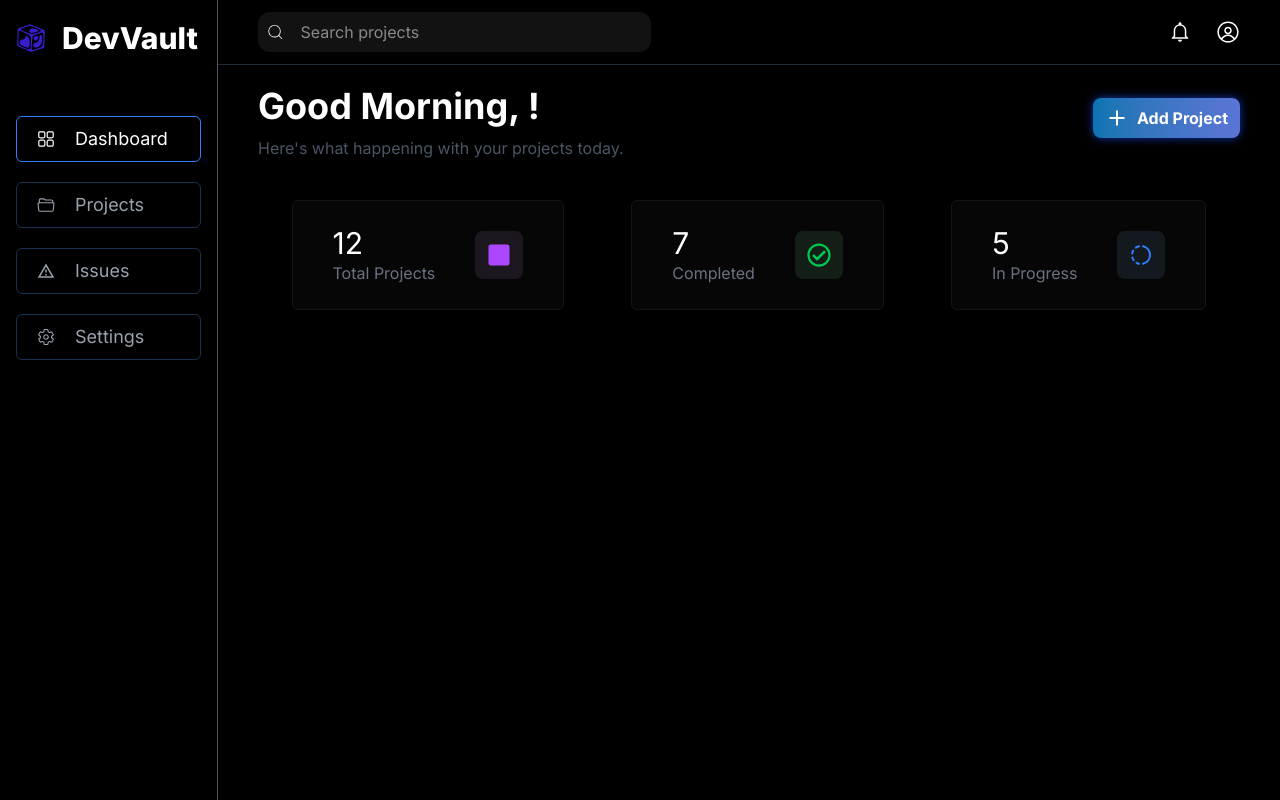
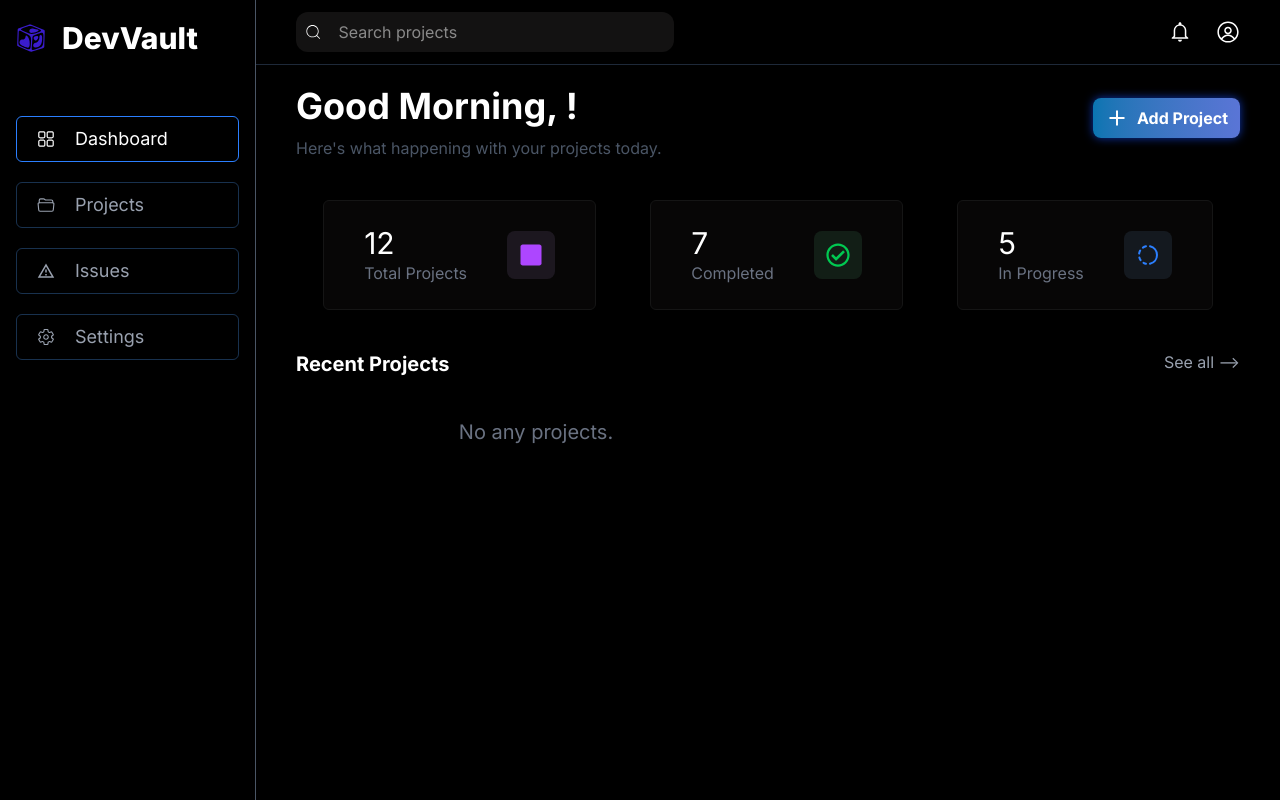
Before and after one commit to bipinThapax/devVault, a React (Vite) app: page /dashboard in a window 1280 px wide. Both pictures are taken after typing "name@example.com", "Sample123" into the empty fields and a click on the button "Sign In". Built offline with nearby package versions, Linux system fonts and the light colour scheme; a web font is replaced by a local one.

Commit message:
project context, mapping project cards UI

```diff
--- a/src/App.jsx
+++ b/src/App.jsx
@@ -64,11 +64,7 @@ function App() {
   };
 
   const deleteProject = (pID) => {
-    setProjects(
-      projects.filter((project) => {
-        return project.pID !== pID;
-      }),
-    );
+    setProjects(projects.filter((project) => project.pID !== pID));
   };
 
   useEffect(() => {
--- a/src/components/DashSideBar.jsx
+++ b/src/components/DashSideBar.jsx
@@ -7,9 +7,9 @@ import { IoSettingsOutline } from "react-icons/io5";
 
 const DashNavbar = () => {
   const navClasses =
-    "py-2 px-5 flex gap-5 items-center rounded-md border   hover:text-white hover:border-blue-500 hover:shadow-blue-400/30 hover:shadow-[1px_0px_10px_0px] hover:-translate-y-px transition duration-300 ease-in-out";
+    "py-2 px-5 flex gap-5 items-center rounded-md border hover:text-white hover:border-blue-500 hover:shadow-blue-400/30 hover:shadow-[1px_0px_10px_0px] hover:-translate-y-px transition duration-300 ease-in-out max-[1030px]:gap-2";
   return (
-    <div className="w-[20%] py-5 px-4  flex flex-col h-screen gap-15 border-r border-r-gray-600">
+    <div className="w-[20%] min-h-screen z-20 bg-black fixed top-0 py-5 px-4  flex flex-col h-screen gap-15 border-r border-r-gray-600">
       <div className="logo flex gap-4 items-center">
         <div className="logoImg text-[#3a1ccd] text-3xl">
           <GiIceCube />
--- a/src/layouts/DashboardLayout.jsx
+++ b/src/layouts/DashboardLayout.jsx
@@ -4,9 +4,9 @@ import DashSidebar from "../components/DashSideBar";
 const DashboardLayout = () => {
   return (
     <>
-      <div className="bg-black min-h-screen flex">
+      <div className="relative min-h-screen flex">
         <DashSidebar />
-        <div className=" w-full">
+        <div className=" absolute bg-black z-10 left-[20%] w-[80%]">
           <Outlet />
         </div>
       </div>
--- a/src/pages/dashboard/AddProject.jsx
+++ b/src/pages/dashboard/AddProject.jsx
@@ -13,7 +13,7 @@ const AddProject = () => {
   } = useForm();
 
   const onSubmit = (data) => {
-    console.log(data);
+    addProject(data);
     navigate("/dashboard/projects");
   };
 
--- a/src/pages/dashboard/DashboardHome.jsx
+++ b/src/pages/dashboard/DashboardHome.jsx
@@ -6,12 +6,15 @@ import { FaSquare } from "react-icons/fa";
 import { FaRegCheckCircle } from "react-icons/fa";
 import { TbProgress } from "react-icons/tb";
 import { useContext } from "react";
+import { FaGithub } from "react-icons/fa";
+import { FaRegShareSquare } from "react-icons/fa";
 
-import { AuthContext } from "../../context/context";
+import { AuthContext, ProjectContext } from "../../context/context";
 import { useNavigate } from "react-router-dom";
 
 const DashboardHome = () => {
   const { user } = useContext(AuthContext);
+  const { projects } = useContext(ProjectContext);
   const navigate = useNavigate();
   return (
     <div className="dashHome ">
@@ -83,6 +86,61 @@ const DashboardHome = () => {
             </div>
           </div>
         </div>
+
+        <div className="recentProjects">
+          <div className="recentProjectText flex justify-between">
+            <h3 className="font-bold text-xl">Recent Projects</h3>
+            <h4
+              className="text-gray-400 cursor-pointer hover:text-gray-200 transition duration-300 ease-in-out active:scale-95"
+              onClick={() => {
+                navigate("/dashboard/projects");
+              }}
+            >{`See all -->`}</h4>
+          </div>
+          {/* show some projects here as well */}
+          <div
+            className="recentProjectContainer py-10 px-2 grid  grid-cols-3  gap-y-10 justify-items-center  max-[1395px]:grid-cols-2
+        max-[905px]:grid-cols-1 "
+          >
+            {projects.length > 0 ? (
+              projects.map((project) => {
+                return (
+                  <div
+                    className="projectCard w-[320px] min-w-40 max-[905px]:max-w-[90%] flex flex-col justify-around gap-4 p-4 rounded-2xl shadow-white/60 shadow-[1px_1px_4px]"
+                    key={project.pID}
+                  >
+                    <div className="projectProgress text-gray-500 py-1 text-sm">
+                      <span
+                        className={`  py-1 px-4 rounded-2xl  shadow-[0px_0px_6px]`}
+                      >
+                        {project.pStatus}
+                      </span>
+                    </div>
+                    <div className="name flex items-center justify-between">
+                      <h2 className="text-2xl font-bold">{project.pName}</h2>
+                      <span className="text-gray-400 text-xs">
+                        {project.pCreatedAt}
+                      </span>
+                    </div>
+                    <div className="description text-gray-400 text-sm">
+                      {project.pDesc}
+                    </div>
+                    <div className="links flex justify-between px-2 mt-4 w-full ">
+                      <button className="border border-gray-700 w-[50%] py-2  rounded-md mr-4 cursor-pointer flex gap-4 items-center justify-center hover:shadow-white/15 hover:shadow-[1px_1px_10px] hover:-translate-y-px transition duration-300 ease-in-out">
+                        <FaGithub /> <span>Code</span>
+                      </button>
+                      <button className="border border-gray-700 w-[50%] py-2 rounded-md cursor-pointer flex gap-4 items-center justify-center hover:shadow-white/15 hover:shadow-[1px_1px_10px] hover:-translate-y-px transition duration-300 ease-in-out active:scale-95">
+                        <FaRegShareSquare /> <span>Demo</span>
+                      </button>
+                    </div>
+                  </div>
+                );
+              })
+            ) : (
+              <div className="text-gray-500 text-xl">No any projects.</div>
+            )}
+          </div>
+        </div>
       </div>
     </div>
   );
--- a/src/pages/dashboard/Projects.jsx
+++ b/src/pages/dashboard/Projects.jsx
@@ -27,7 +27,7 @@ const Projects = () => {
 
   const { projects } = useContext(ProjectContext);
   return (
-    <div className="projects px-10 py-5 ">
+    <div className="projects px-10 py-5 max-[955px]:px-3">
       <div className="projectHeader  ">
         <div className="projectTitle flex justify-between">
           <h1 className="text-4xl font-extrabold bg-linear-to-br from-blue-800  to-blue-300 bg-clip-text text-transparent">
@@ -43,24 +43,32 @@ const Projects = () => {
         </div>
       </div>
       {projects.length > 0 ? (
-        projects.map((project) => {
-          <div className="projectContainer p-10 flex flex-wrap gap-10 justify-start ">
         <div
-              className="projectCard max-w-[30%] flex flex-col gap-4 p-4 rounded-2xl shadow-blue-500/60 shadow-[1px_1px_10px]"
+          className="projectContainer py-10 px-2 grid  grid-cols-3  gap-y-10 justify-items-center  max-[1395px]:grid-cols-2
+        max-[905px]:grid-cols-1 "
+        >
+          {projects.map((project) => {
+            return (
+              <div
+                className="projectCard w-[320px] min-w-40 max-[905px]:max-w-[90%] flex flex-col justify-around gap-4 p-4 rounded-2xl shadow-white/60 shadow-[1px_1px_4px]"
                 key={project.pID}
               >
                 <div className="projectProgress text-gray-500 py-1 text-sm">
                   <span
                     className={` ${projectStatusMap[project.pStatus]} border  py-1 px-6 rounded-2xl  shadow-[1px_1px_15px]`}
                   >
-                  {projects.pStatus}
+                    {project.pStatus}
                   </span>
                 </div>
                 <div className="name flex items-center justify-between">
                   <h2 className="text-2xl font-bold">{project.pName}</h2>
-                <span className="text-gray-400">{project.pCreatedAt}</span>
+                  <span className="text-gray-400 text-xs">
+                    {project.pCreatedAt}
+                  </span>
                 </div>
-              <div className="description text-gray-400">{projects.pDesc}</div>
+                <div className="description text-gray-400 text-sm">
+                  {project.pDesc}
+                </div>
                 <div className="links flex justify-between px-2 mt-4 w-full ">
                   <button className="border border-gray-700 w-[50%] py-2  rounded-md mr-4 cursor-pointer flex gap-4 items-center justify-center hover:shadow-white/15 hover:shadow-[1px_1px_10px] hover:-translate-y-px transition duration-300 ease-in-out">
                     <FaGithub /> <span>Code</span>
@@ -70,9 +78,9 @@ const Projects = () => {
                   </button>
                 </div>
               </div>
-            ;
-          </div>;
-        })
+            );
+          })}{" "}
+        </div>
       ) : (
         <div className="projects py-20 text-center">
           <p className="text-gray-600 text-xl mb-15">No projects yet.</p>
```
Lines whose indentation alone changed are shown as unchanged.
